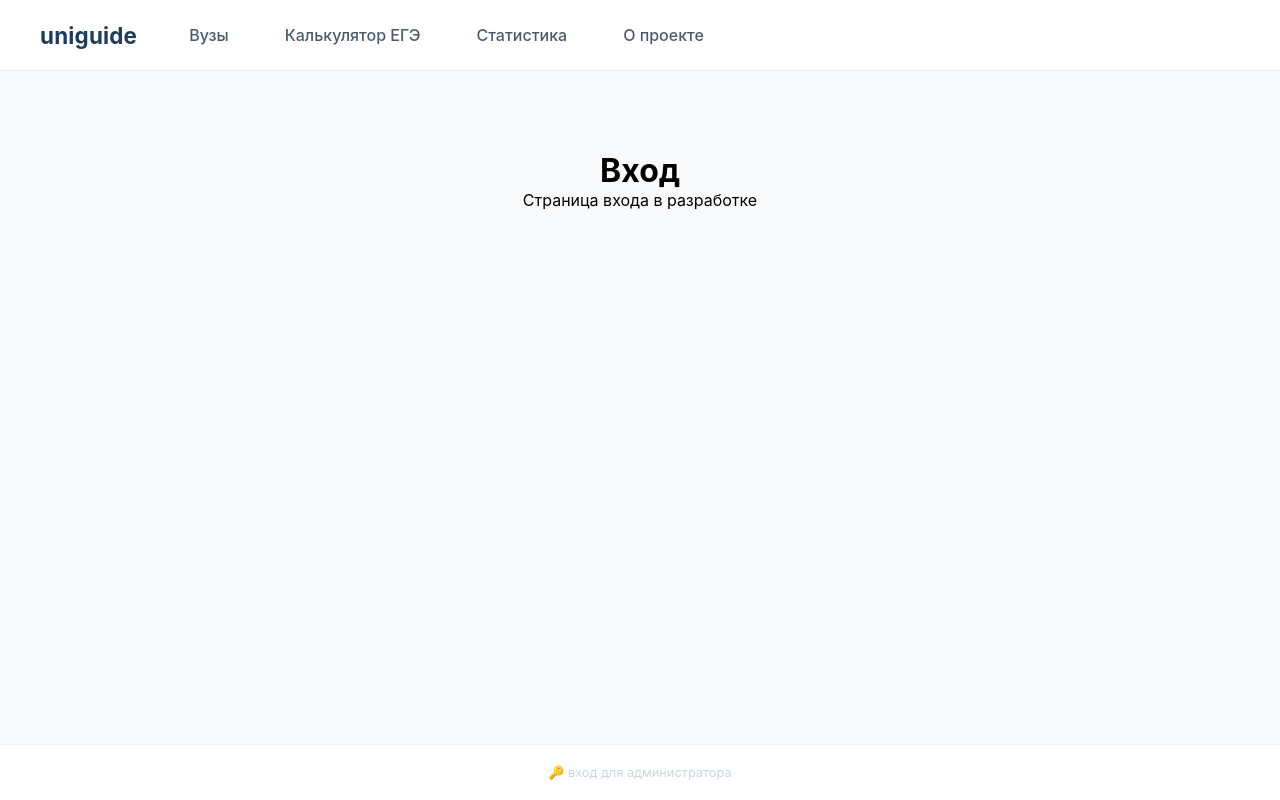
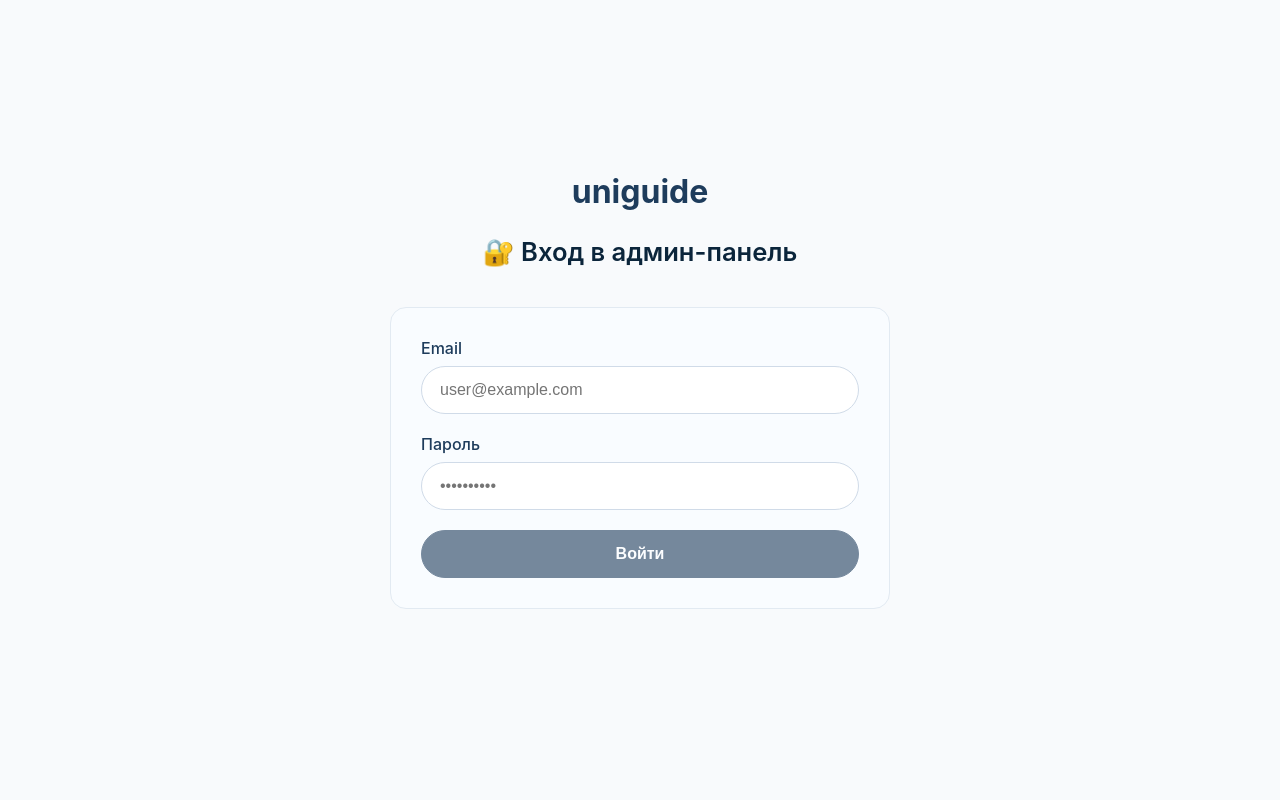
Before and after one commit to moevm/nsql1h26-uni, a React (Create React App) app in the folder frontend/: page /login in a window 1280 px wide. Built offline with nearby package versions, Linux system fonts and the light colour scheme.

Commit message:
add Login page

```diff
--- a/frontend/src/App.jsx
+++ b/frontend/src/App.jsx
@@ -1,6 +1,7 @@
 import React from 'react';
 import { BrowserRouter as Router, Routes, Route } from 'react-router-dom';
 import Layout from './components/Layout/Layout';
+import LoginPage from './pages/LoginPage';
 
 // Временные заглушки для страниц
 const HomePage = () => (
@@ -31,25 +32,45 @@ const AboutPage = () => (
   </div>
 );
 
-const LoginPage = () => (
+const AdminPage = () => (
   <div style={{ textAlign: 'center', padding: '50px' }}>
-    <h1>Вход</h1>
-    <p>Страница входа в разработке</p>
+    <h1>Админ-панель</h1>
+    <p>Страница в разработке</p>
   </div>
 );
 
 function App() {
   return (
     <Router>
-      <Layout>
-        <Routes>
-          <Route path="/" element={<HomePage />} />
-          <Route path="/calculator" element={<CalculatorPage />} />
-          <Route path="/statistics" element={<StatisticsPage />} />
-          <Route path="/about" element={<AboutPage />} />
-          <Route path="/login" element={<LoginPage />} />
-        </Routes>
-      </Layout>
+    <Routes>
+        <Route path="/login" element={<LoginPage />} />
+
+        <Route path="/" element={
+          <Layout>
+            <HomePage />
+          </Layout>
+        } />
+        <Route path="/calculator" element={
+          <Layout>
+            <CalculatorPage />
+          </Layout>
+        } />
+        <Route path="/statistics" element={
+          <Layout>
+            <StatisticsPage />
+          </Layout>
+        } />
+        <Route path="/about" element={
+          <Layout>
+            <AboutPage />
+          </Layout>
+        } />
+        <Route path="/admin" element={
+          <Layout>
+            <AdminPage />
+          </Layout>
+        } />
+      </Routes>
     </Router>
   );
 }
--- /dev/null
+++ b/frontend/src/pages/LoginPage.jsx
@@ -0,0 +1,96 @@
+import React, { useState } from 'react';
+import { useNavigate } from 'react-router-dom';
+import styles from './LoginPage.module.css';
+
+const LoginPage = () => {
+  const [email, setEmail] = useState('');
+  const [password, setPassword] = useState('');
+  const [error, setError] = useState('');
+  const [loading, setLoading] = useState(false);
+  const navigate = useNavigate();
+  const canSubmit = email.trim() !== '' && password.trim() !== '';
+
+  const handleSubmit = async (e) => {
+    e.preventDefault();
+    setError('');
+
+    if (!canSubmit) {
+      setError('Заполните email и пароль');
+      return;
+    }
+
+    setLoading(true);
+
+    // Заглушка авторизации
+    if (email === 'admin@example.com' && password === 'admin123') {
+      localStorage.setItem('isAdmin', 'true');
+      localStorage.setItem('email', email);
+      navigate('/admin');
+    } else {
+      setError('Неверный email или пароль');
+    }
+    setLoading(false);
+  };
+
+  return (
+      <div className={styles.contentWrapper}>
+        <div className={styles.authLogo}>
+          <span>uni︎guide</span>
+        </div>
+        <div className={styles.screenTitle}>🔐 Вход в админ-панель</div>
+        <div className={styles.formWrapper}>
+          <div className={styles.formContainer}>
+            <form onSubmit={handleSubmit}>
+              <div className={styles.formGroup}>
+                <label htmlFor="email" className={styles.formLabel}>Email</label>
+                <input
+                  id="email"
+                  type="email"
+                  className={styles.formInput}
+                  value={email}
+                  onChange={(e) => setEmail(e.target.value)}
+                  placeholder="user@example.com"
+                  required
+                  autoComplete="username"
+                  aria-invalid={Boolean(error)}
+                  disabled={loading}
+                />
+              </div>
+
+              <div className={styles.formGroup}>
+                <label htmlFor="password" className={styles.formLabel}>Пароль</label>
+                <input
+                  id="password"
+                  type="password"
+                  className={styles.formInput}
+                  value={password}
+                  onChange={(e) => setPassword(e.target.value)}
+                  placeholder="••••••••••"
+                  required
+                  autoComplete="current-password"
+                  aria-invalid={Boolean(error)}
+                  disabled={loading}
+                />
+              </div>
+
+              {error && (
+                <div className={styles.error} role="alert" aria-live="polite">
+                  {error}
+                </div>
+              )}
+
+              <button
+                type="submit"
+                className={`${styles.btn} ${styles.btnPrimary}`}
+                disabled={loading || !canSubmit}
+              >
+                {loading ? 'Вход...' : 'Войти'}
+              </button>
+            </form>
+          </div>
+        </div>
+      </div>
+  );
+};
+
+export default LoginPage;
--- /dev/null
+++ b/frontend/src/pages/LoginPage.module.css
@@ -0,0 +1,136 @@
+.contentWrapper {
+  min-height: 100dvh;
+  width: 100%;
+  display: flex;
+  flex-direction: column;
+  justify-content: center;
+  align-items: center;
+}
+
+
+.authLogo {
+  text-align: center;
+  margin-bottom: 25px;
+}
+
+.authLogo span {
+  font-weight: 700;
+  font-size: 2rem;
+  color: #1e3c5c;
+}
+
+.screenTitle {
+  font-size: 1.6rem;
+  font-weight: 600;
+  color: #0b253b;
+  margin-bottom: 20px;
+  text-align: center;
+}
+
+.formWrapper {
+  display: flex;
+  justify-content: center;
+  margin: 20px 0;
+  width: 100%;
+  max-width: 500px;
+}
+
+.formContainer {
+  width: 100%;
+  background: #f9fcff;
+  border: 1px solid #e2eaf2;
+  border-radius: 16px;
+  padding: 30px;
+}
+
+.formGroup {
+  margin-bottom: 20px;
+}
+
+.formLabel {
+  display: block;
+  margin-bottom: 8px;
+  font-weight: 500;
+  color: #1e3c5c;
+}
+
+.formInput {
+  width: 100%;
+  padding: 14px 18px;
+  border: 1px solid #d0dbe8;
+  border-radius: 60px;
+  font-size: 1rem;
+  background: white;
+  transition: all 0.2s;
+}
+
+.formInput:focus-visible {
+  outline: 2px solid #a3c0e0;
+  outline-offset: 1px;
+}
+
+.formInput:disabled {
+  background: #f5f5f5;
+  cursor: not-allowed;
+}
+
+.btn {
+  padding: 14px 28px;
+  border-radius: 60px;
+  border: none;
+  font-weight: 600;
+  font-size: 1rem;
+  width: 100%;
+  cursor: pointer;
+  transition: all 0.2s;
+}
+
+.btnPrimary {
+  background: #1e3c5c;
+  border: 1px solid #1e3c5c;
+  color: white;
+}
+
+.btnPrimary:hover:not(:disabled) {
+  background: #0f2a44;
+}
+
+.btnPrimary:focus-visible {
+  outline: 2px solid #a3c0e0;
+  outline-offset: 2px;
+}
+
+.btnPrimary:disabled {
+  opacity: 0.6;
+  cursor: not-allowed;
+}
+
+.error {
+  background: #fee2e2;
+  color: #991b1b;
+  padding: 10px 16px;
+  border-radius: 40px;
+  font-size: 0.9rem;
+  text-align: center;
+  margin-bottom: 20px;
+}
+
+@media (max-width: 640px) {
+  .contentWrapper {
+    padding: 16px;
+  }
+
+  .authLogo span {
+    font-size: 1.75rem;
+  }
+
+  .screenTitle {
+    font-size: 1.3rem;
+    margin-bottom: 16px;
+  }
+
+  .formContainer {
+    padding: 20px;
+    border-radius: 14px;
+  }
+}
```
